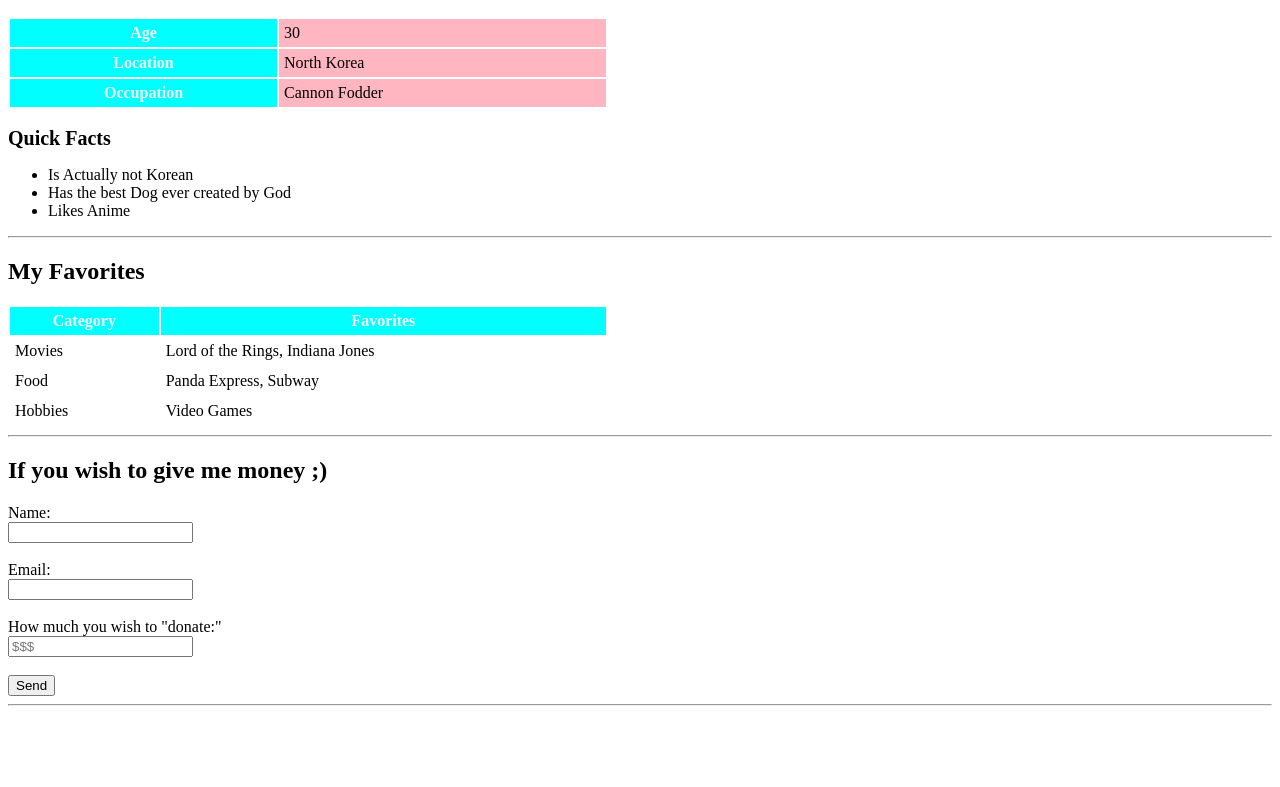
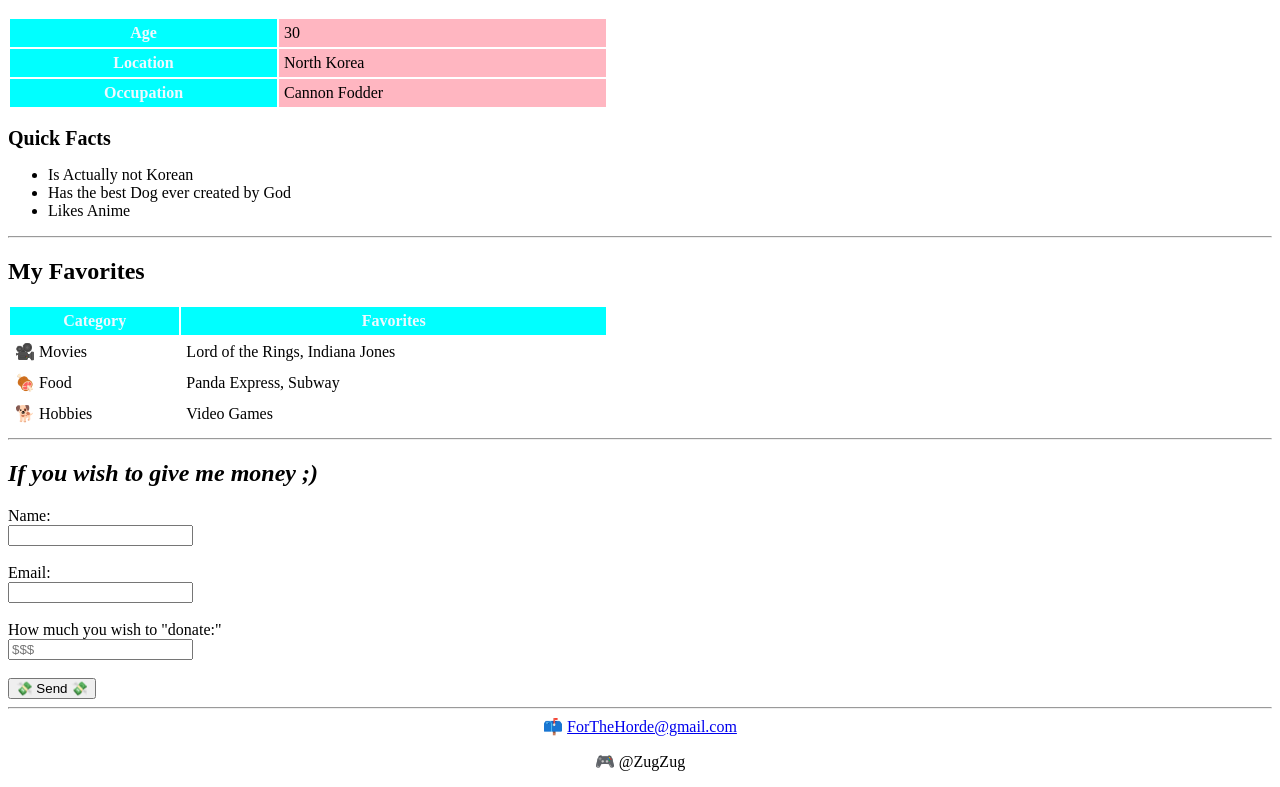
Before and after one commit to Shawaiz99/project-personal-profile-html, a plain HTML site: page index.html in a window 1280 px wide. Shown: the part 321-1108 px from the top of the page. Before the commit the page ends 1035 px from the top, so only its background shows below. Drawn offline with Linux system fonts and the light colour scheme.

Commit message:
Adding Emoji's and just making sure all the requirements were fulfilled

```diff
--- a/index.html
+++ b/index.html
@@ -17,7 +17,7 @@
     </header>
 </head>
 <body>
-    <h2>About Me</h2>
+    <p><h2>About Me</h2></p>
     <table width="600" cellpadding="5">
         <tbody>
             <tr>
@@ -69,15 +69,15 @@
             </thead>
             <tbody>
                 <tr>
-                    <td>Movies</td>
+                    <td>&#127909 Movies</td>
                     <td>Lord of the Rings, Indiana Jones</td>
                 </tr>
                 <tr>
-                    <td>Food</td>
+                    <td>&#127830 Food</td>
                     <td>Panda Express, Subway</td>
                 </tr>
                 <tr>
-                    <td>Hobbies</td>
+                    <td>&#128021 Hobbies</td>
                     <td>Video Games</td>
                 </tr>
             </tbody>
@@ -86,7 +86,7 @@
     <hr>
     <div>
         <h2>
-            If you wish to give me money ;)
+            <em>If you wish to give me money ;)</em>
         </h2>
         <label for="name">Name:</label><br>
         <input type="text" id="name"><br><br>
@@ -97,8 +97,19 @@
         <label for="amount">How much you wish to "donate:"</label><br>
         <input type="text" id="amount" placeholder="$$$"><br><br>
 
-        <input type="submit" value="Send">
+        <input type="submit" value="&#128184 Send &#128184">
     </div>
     <hr>
+    <div>
+        <center>
+            <span>&#128235;</span>
+                <a href="https://o.aolcdn.com/hss/storage/midas/7f95315027e7e330b65d16117813d8ed/201242804/orcface.jpg"
+                target="_blank">
+                    ForTheHorde@gmail.com
+                </a>
+            <p>&#127918; &#64;ZugZug</p>
+        </center>
+
+    </div>
 </body>
 </html>
```
